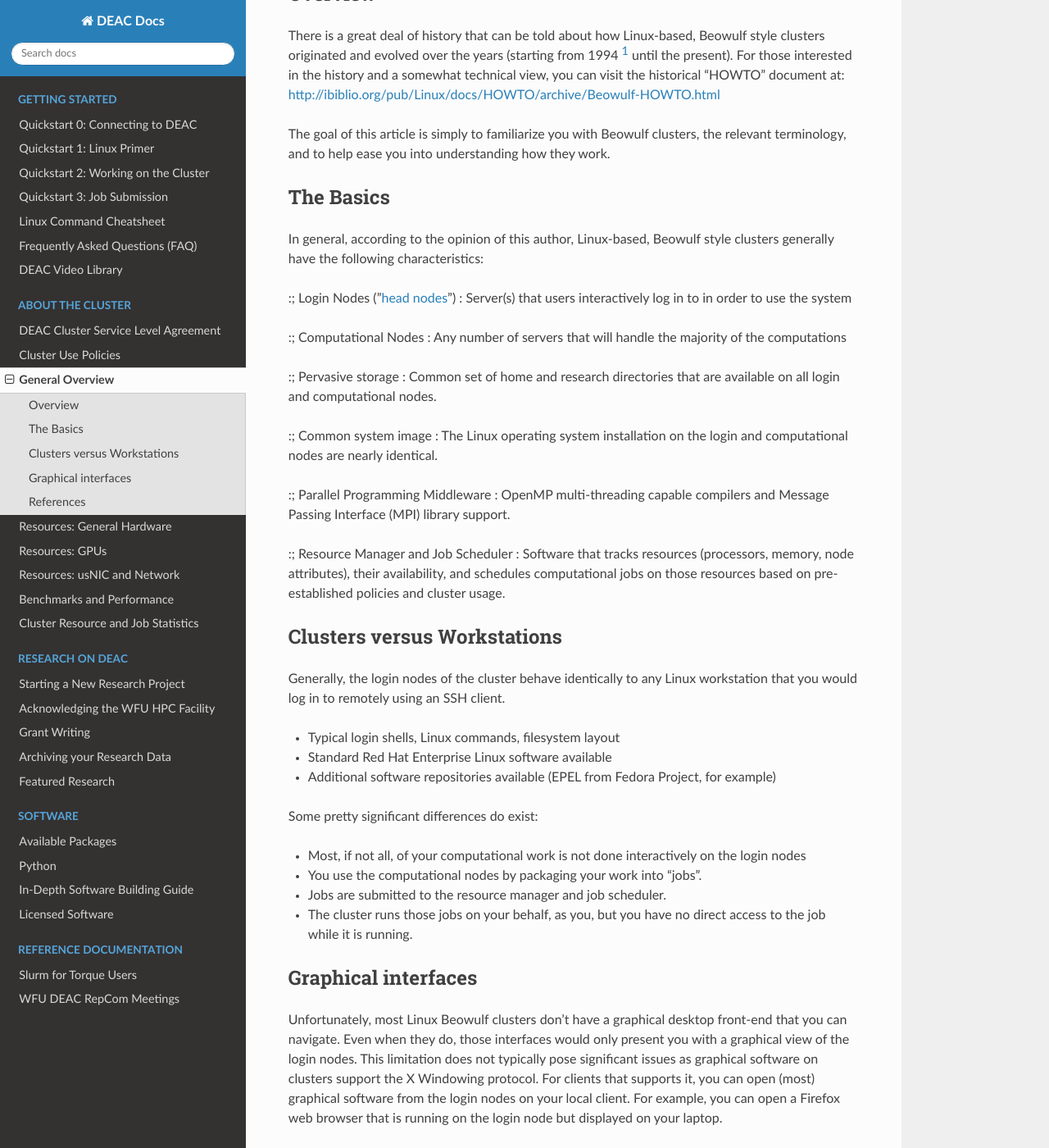
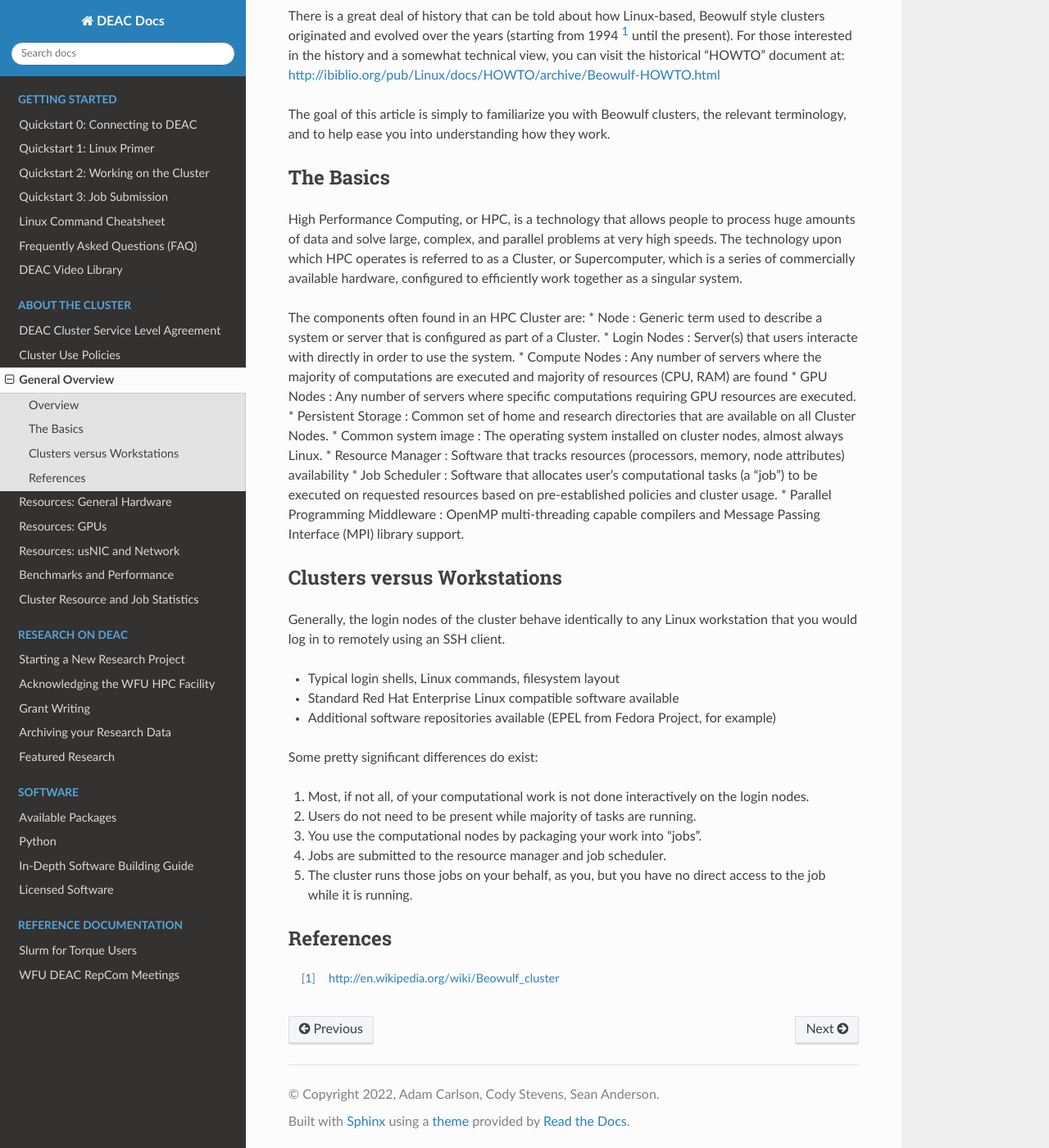
Before and after one commit to WFU-HPC/deac-docs, a Sphinx documentation site: the page built from source/cluster-general_overview.rst, in a window 1280 px wide and 1400 px high, scrolled down 388 px. Shown: the whole window at 82% size. Built offline with Sphinx 7.4.7 and the Read the Docs theme 2.0.0, drawn with Linux system fonts in a browser that asks for light colours.

Commit message:
Update cluster-general_overview.rst

```diff
--- a/source/cluster-general_overview.rst
+++ b/source/cluster-general_overview.rst
@@ -26,61 +26,38 @@ understanding how they work.
 The Basics
 ==========
 
-In general, according to the opinion of this author, Linux-based,
-Beowulf style clusters generally have the following characteristics:
+High Performance Computing, or HPC, is a technology that allows people to process huge amounts of data and solve large, complex, and parallel problems at very high speeds. The technology upon which HPC operates is referred to as a Cluster, or Supercomputer, which is a series of commercially available hardware, configured to efficiently work together as a singular system.
 
-:; Login Nodes ("`head nodes </Cluster:Headnodes>`__") : Server(s) that
-users interactively log in to in order to use the system
+The components often found in an HPC Cluster are:
+* Node : Generic term used to describe a system or server that is configured as part of a Cluster.
+* Login Nodes : Server(s) that users interacte with directly in order to use the system.
+* Compute Nodes : Any number of servers where the majority of computations are executed and majority of resources (CPU, RAM) are found
+* GPU Nodes : Any number of servers where specific computations requiring GPU resources are executed.
+* Persistent Storage : Common set of home and research directories that are available on all Cluster Nodes.
+* Common system image : The operating system installed on cluster nodes, almost always Linux.
+* Resource Manager : Software that tracks resources (processors, memory, node attributes) availability
+* Job Scheduler : Software that allocates user's computational tasks (a "job") to be executed on requested resources based on pre-established policies
+and cluster usage.
+* Parallel Programming Middleware : OpenMP multi-threading capable compilers and Message Passing Interface (MPI) library support.
 
-:; Computational Nodes : Any number of servers that will handle the
-majority of the computations
-
-:; Pervasive storage : Common set of home and research directories that
-are available on all login and computational nodes.
-
-:; Common system image : The Linux operating system installation on the
-login and computational nodes are nearly identical.
-
-:; Parallel Programming Middleware : OpenMP multi-threading capable
-compilers and Message Passing Interface (MPI) library support.
-
-:; Resource Manager and Job Scheduler : Software that tracks resources
-(processors, memory, node attributes), their availability, and schedules
-computational jobs on those resources based on pre-established policies
-and cluster usage.
 
 Clusters versus Workstations
 ============================
 
-Generally, the login nodes of the cluster behave identically to any
-Linux workstation that you would log in to remotely using an SSH client.
+Generally, the login nodes of the cluster behave identically to any Linux workstation that you would log in to remotely using an SSH client.
 
--  Typical login shells, Linux commands, filesystem layout
--  Standard Red Hat Enterprise Linux software available
--  Additional software repositories available (EPEL from Fedora Project,
-   for example)
+*  Typical login shells, Linux commands, filesystem layout
+*  Standard Red Hat Enterprise Linux compatible software available
+*  Additional software repositories available (EPEL from Fedora Project, for example)
 
 Some pretty significant differences do exist:
 
--  Most, if not all, of your computational work is not done
-   interactively on the login nodes
--  You use the computational nodes by packaging your work into "jobs".
--  Jobs are submitted to the resource manager and job scheduler.
--  The cluster runs those jobs on your behalf, as you, but you have no
-   direct access to the job while it is running.
+#.  Most, if not all, of your computational work is not done interactively on the login nodes.
+#.  Users do not need to be present while majority of tasks are running.
+#.  You use the computational nodes by packaging your work into "jobs".
+#.  Jobs are submitted to the resource manager and job scheduler.
+#.  The cluster runs those jobs on your behalf, as you, but you have no direct access to the job while it is running.
 
-Graphical interfaces
-====================
-
-Unfortunately, most Linux Beowulf clusters don't have a graphical
-desktop front-end that you can navigate. Even when they do, those
-interfaces would only present you with a graphical view of the login
-nodes. This limitation does not typically pose significant issues as
-graphical software on clusters support the X Windowing protocol. For
-clients that supports it, you can open (most) graphical software from
-the login nodes on your local client. For example, you can open a
-Firefox web browser that is running on the login node but displayed on
-your laptop.
 
 References
 ==========
```
